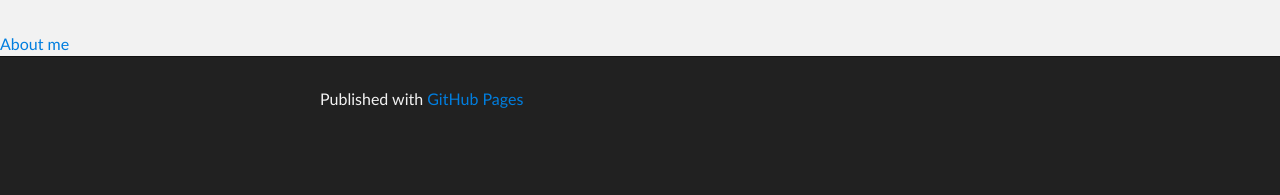
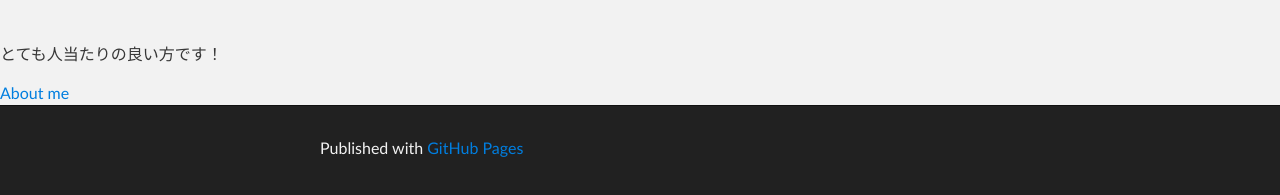
Before and after one commit to happyquality/happyquality.github.io, a plain HTML site: page aboutme.html in a window 1280 px wide. Shown: the part 375-570 px from the top of the page. Drawn offline with Linux system fonts and the light colour scheme.

Commit message:
第1印象を追加しました！

```diff
--- a/aboutme.html
+++ b/aboutme.html
@@ -36,6 +36,10 @@
 		  	</dl>
       </section>
 		<section>
+		<p>とても人当たりの良い方です！</p>
+
+		</section>
+		<section>
 			<a href="./aboutme.html">About me</a>
 		</section>
     </div>
```
